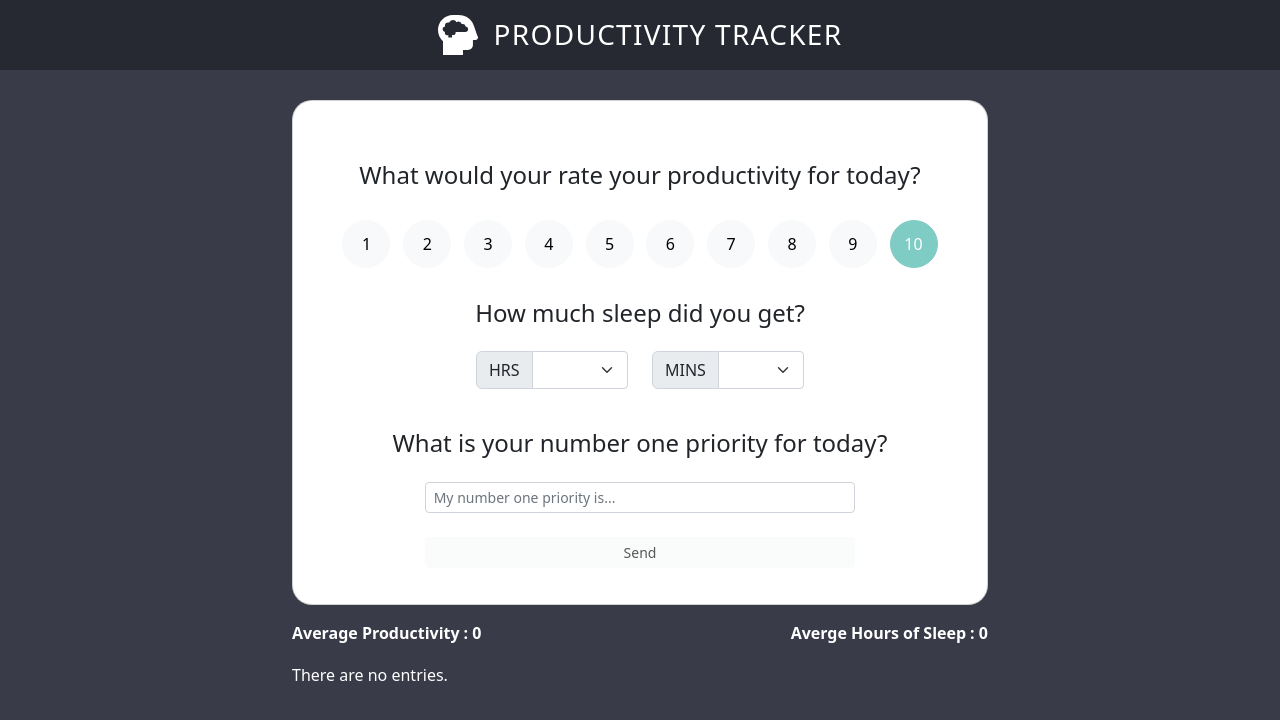
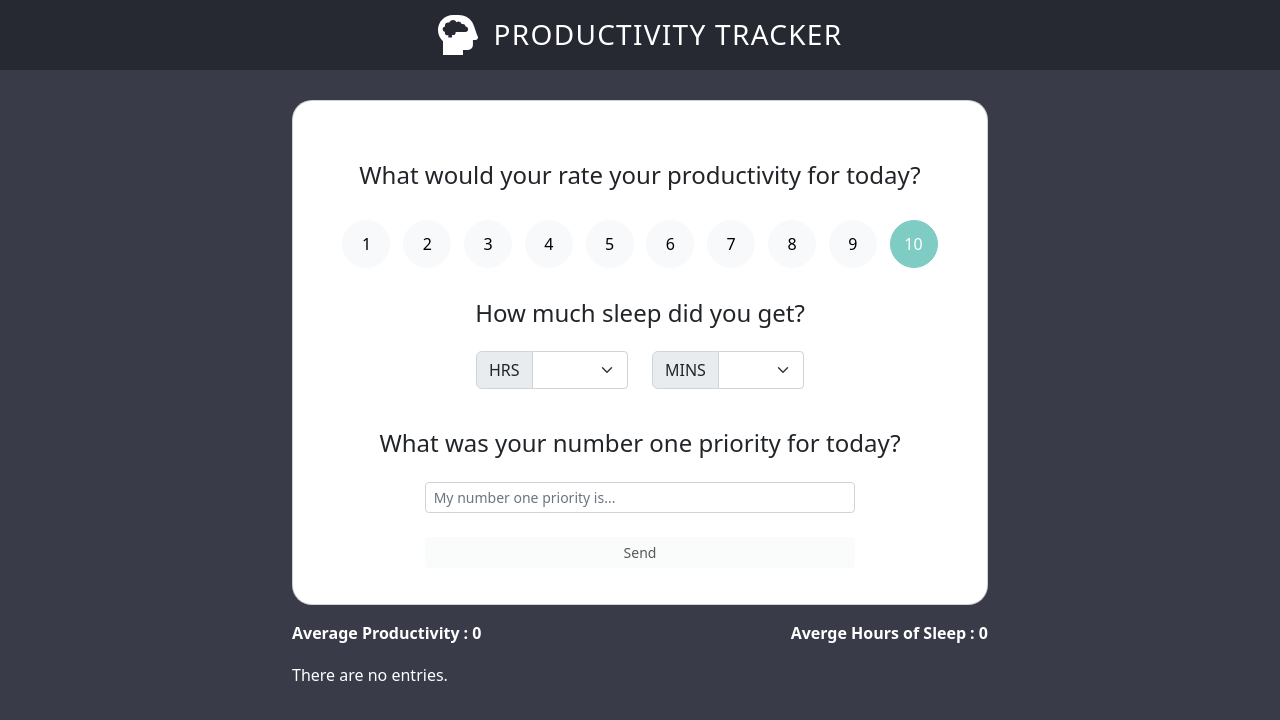
Before and after one commit to bcherrera14/productivity-app, a React (Create React App) app: page / in a window 1280 px wide. Shown: the top 720 px of the page. Built offline with nearby package versions, Linux system fonts and the light colour scheme.

Commit message:
spell check

```diff
--- a/src/components/ProductivityForm.jsx
+++ b/src/components/ProductivityForm.jsx
@@ -159,7 +159,7 @@ function ProductivityForm({ addPriority, edit, updatePriority }) {
 					</Form.Group>
 				</Row>
 
-				<h4 className="text-center mb-4">What is your number one priority for today?</h4>
+				<h4 className="text-center mb-4">What was your number one priority for today?</h4>
 				<Row className="justify-content-center mb-4">
 					<Col lg={8} className="p-0">
 						<Form.Control
```
